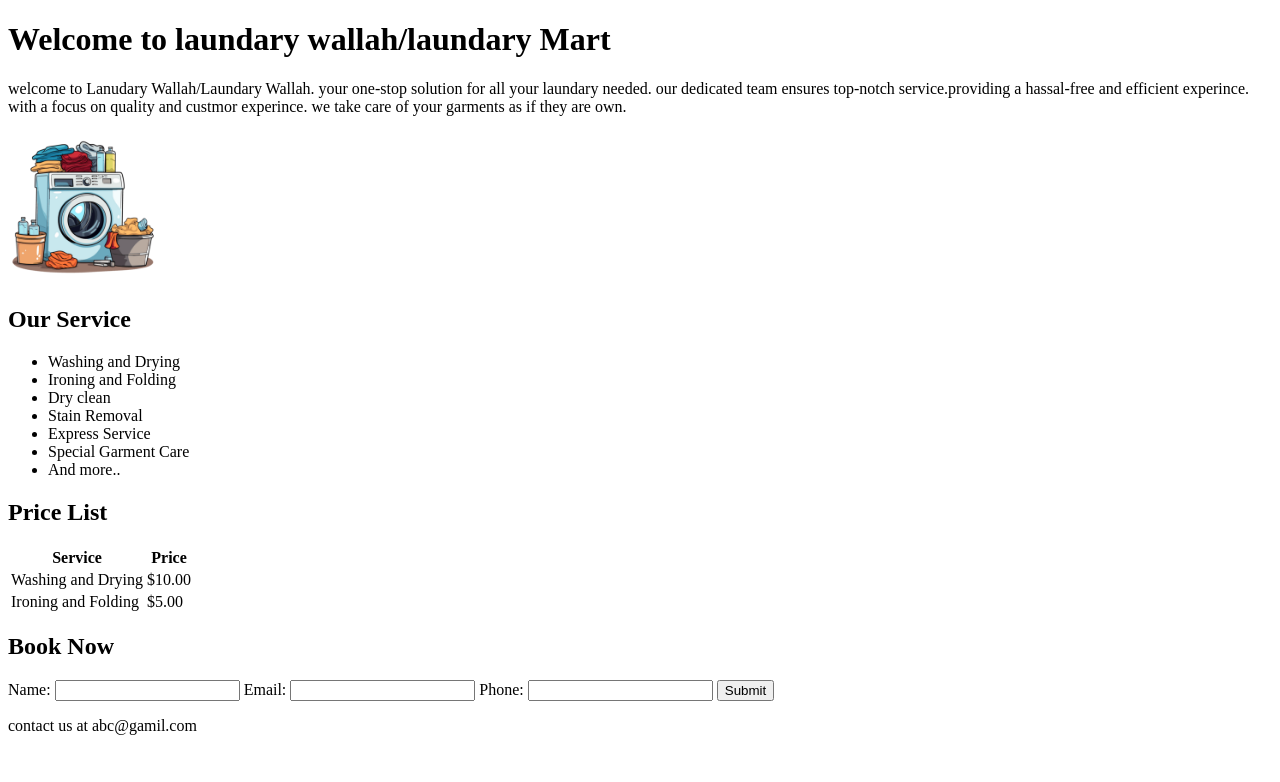
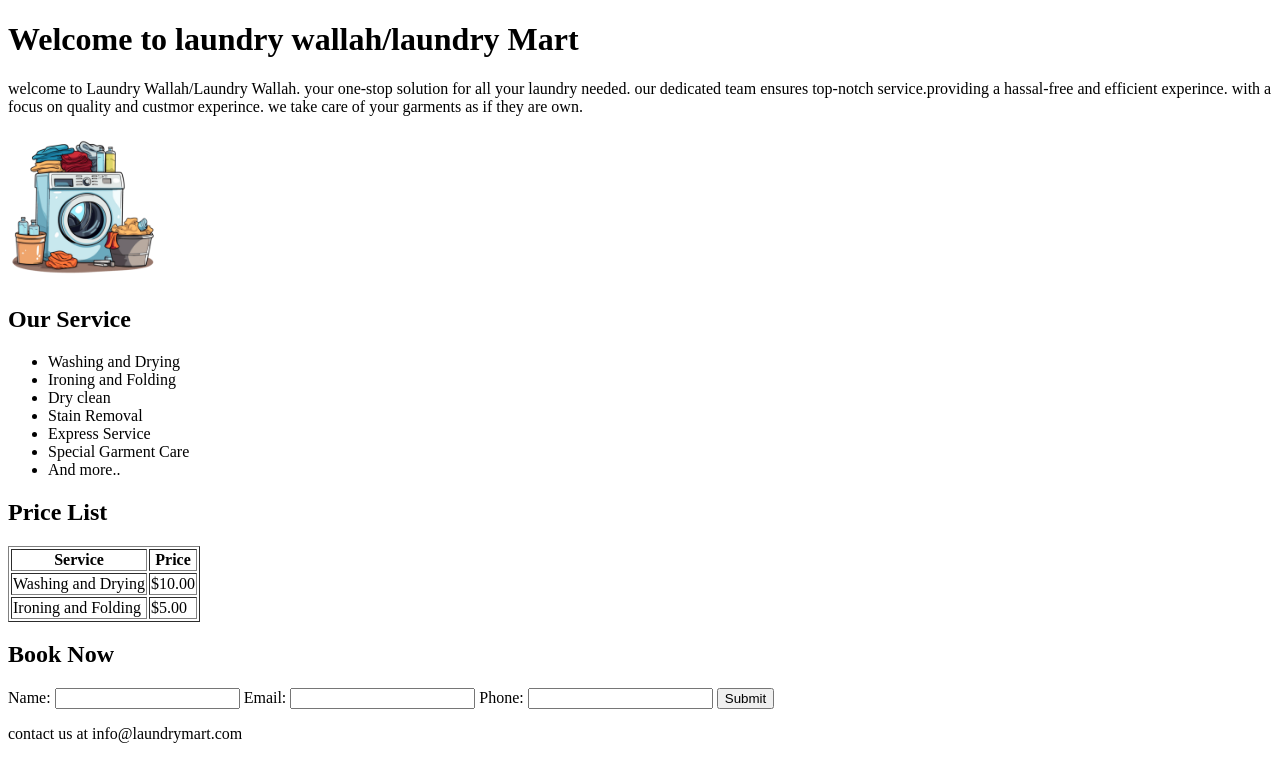
Before and after one commit to himanshugusn/gitdemo, a plain HTML site: page img.html in a window 1280 px wide. Drawn offline with Linux system fonts and the light colour scheme.

Commit message:
minor change

```diff
--- a/img.html
+++ b/img.html
@@ -3,17 +3,17 @@
   <head>
     <meta charset="UTF-8" />
     <meta name="viewport" content="width=device-width, initial-scale=1.0" />
-    <title>laundary</title>
+    <title>laundry</title>
   </head>
   <body>
     <header>
-      <h1>Welcome to laundary wallah/laundary Mart</h1>
+      <h1>Welcome to laundry wallah/laundry Mart</h1>
     </header>
     <main>
       <section id="about">
         <p>
-          welcome to Lanudary Wallah/Laundary Wallah. your one-stop solution for
-          all your laundary needed. our dedicated team ensures top-notch
+          welcome to Laundry Wallah/Laundry Wallah. your one-stop solution for
+          all your laundry needed. our dedicated team ensures top-notch
           service.providing a hassal-free and efficient experince. with a focus
           on quality and custmor experince. we take care of your garments as if
           they are own.
@@ -23,7 +23,7 @@
       <section id="img">
         <img
           src="./image/./washing-machine-and-laundry-laundry-sticker-png.webp"
-          alt="laundary "
+          alt="laundry "
           width="150px"
         />
       </section>
@@ -45,7 +45,7 @@
       <section id="price">
         <div>
           <h2>Price List</h2>
-          <table>
+          <table border="1">
             <thead>
               <tr>
                 <th>Service</th>
@@ -82,7 +82,7 @@
       </section>
     </main>
     <footer>
-      <p>contact us at abc@gamil.com</p>
+      <p>contact us at info@laundrymart.com</p>
     </footer>
   </body>
 </html>
```
